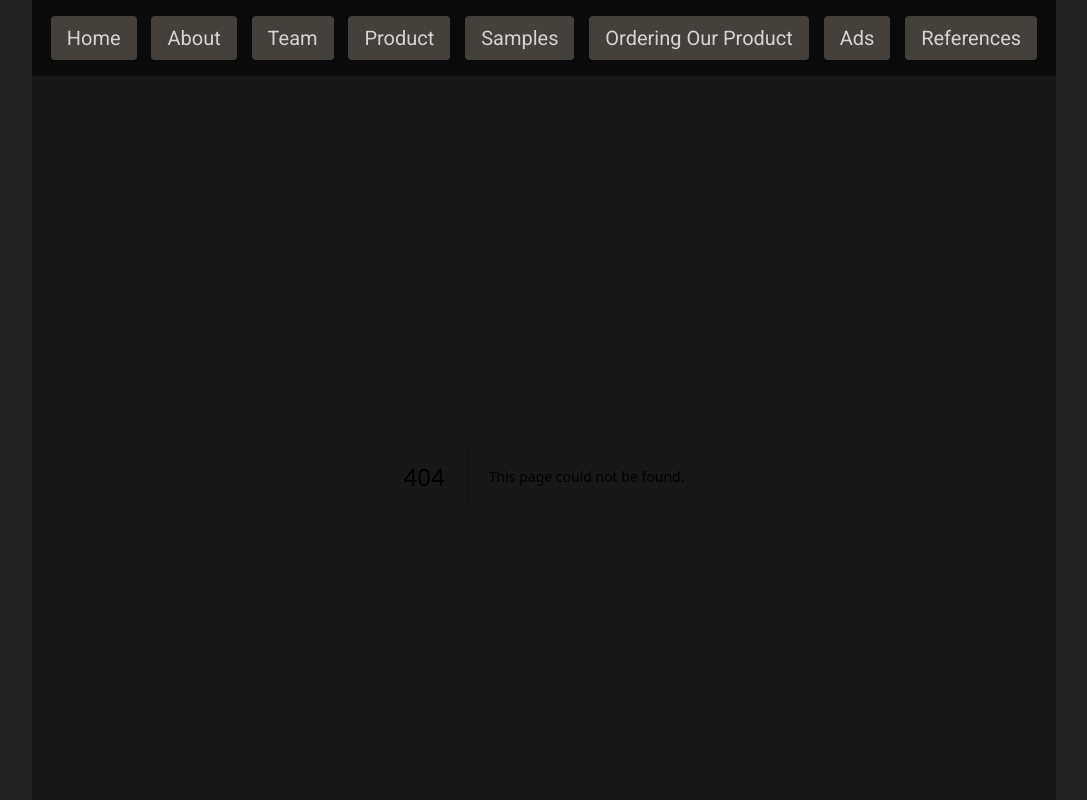
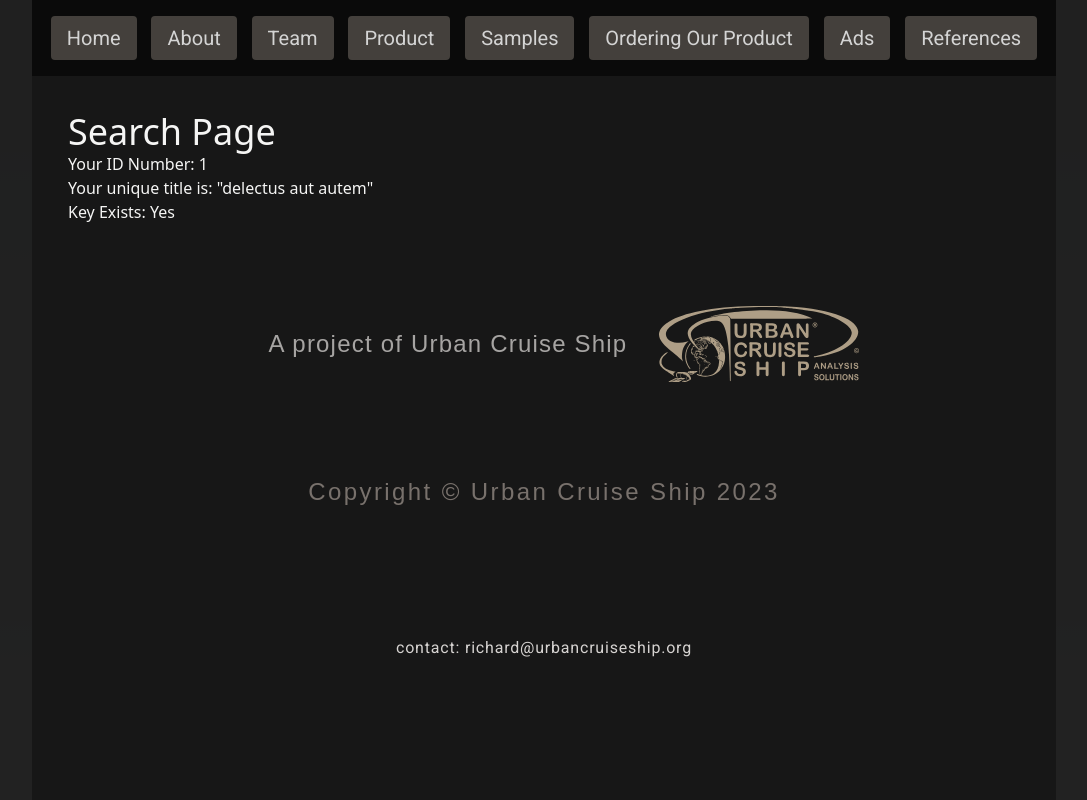
Before and after one commit to Richard-Burd/urban-footnotes-landing, a Next.js app: page /search in a window 1280 px wide. Before the commit this address had no page. Shown: the top 800 px of the page, without its empty margins (96-1183 px from the left). Built offline with nearby package versions, Linux system fonts and the light colour scheme; a web font is replaced by a local one.

Commit message:
implemented API

```diff
--- /dev/null
+++ b/pages/api/googleMapsPlatform.js
@@ -0,0 +1,17 @@
+// pages/api/googleMapsPlatform.js
+
+export default async function handler(req, res) {
+  // Your API key is stored in a local environment variable
+  const key = process.env.SECRET_API_KEY;
+
+  // Check if the key exists
+  const keyExists = Boolean(key);
+  console.log(`Key exists: ${keyExists}`);
+
+  // Fetching data from the external API
+  const response = await fetch("https://jsonplaceholder.typicode.com/todos/1");
+  const data = await response.json();
+
+  // Sending the data back to the client, including whether the key exists
+  res.status(200).json({ data, keyExists });
+}
--- /dev/null
+++ b/pages/search.js
@@ -0,0 +1,52 @@
+export default function Search({ data, keyExists }) {
+  return (
+    <div className="text-stone-100 m-9">
+      <div className="text-4xl">Search Page</div>
+      <div>Your ID Number: {data.id}</div>
+      <div>Your unique title is: "{data.title}"</div>
+      <div>Key Exists: {keyExists ? "Yes" : "No"}</div>
+    </div>
+  );
+}
+
+export async function getStaticProps() {
+  let data, keyExists;
+
+  if (process.env.BUILD_ENV === "local") {
+    // Assume the local server is running, fetch the data
+    const res = await fetch(
+      "https://www.urbanfootnotes.com/api/googleMapsPlatform"
+    );
+    const result = await res.json();
+    data = result.data;
+    keyExists = result.keyExists;
+  } else {
+    // For build, use mock data or handle differently
+    data = { id: 1, title: "delectus aut autem" }; // Mocked data
+    keyExists = true; // Assuming the key exists for the build
+  }
+
+  return {
+    props: {
+      data,
+      keyExists,
+    },
+  };
+}
+
+// export async function getStaticProps() {
+//   let url = "http://localhost:3000/api/googleMapsPlatform";
+//   if (process.env.NODE_ENV === "production") {
+//     url = "https://www.urbanfootnotes.com/api/googleMapsPlatform";
+//   }
+
+//   const res = await fetch(url);
+//   const { data, keyExists } = await res.json();
+
+//   return {
+//     props: {
+//       data,
+//       keyExists,
+//     },
+//   };
+// }
```
